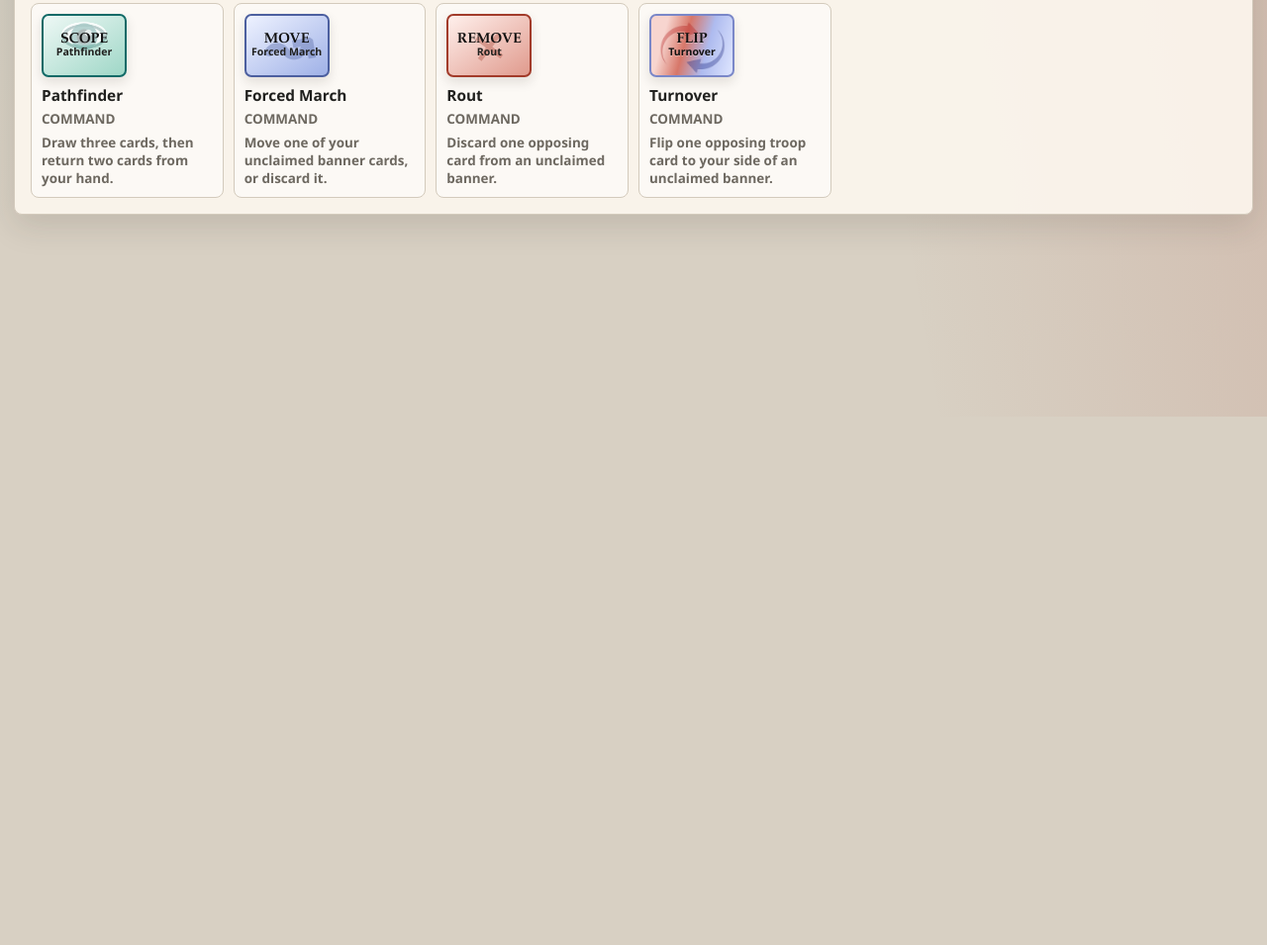
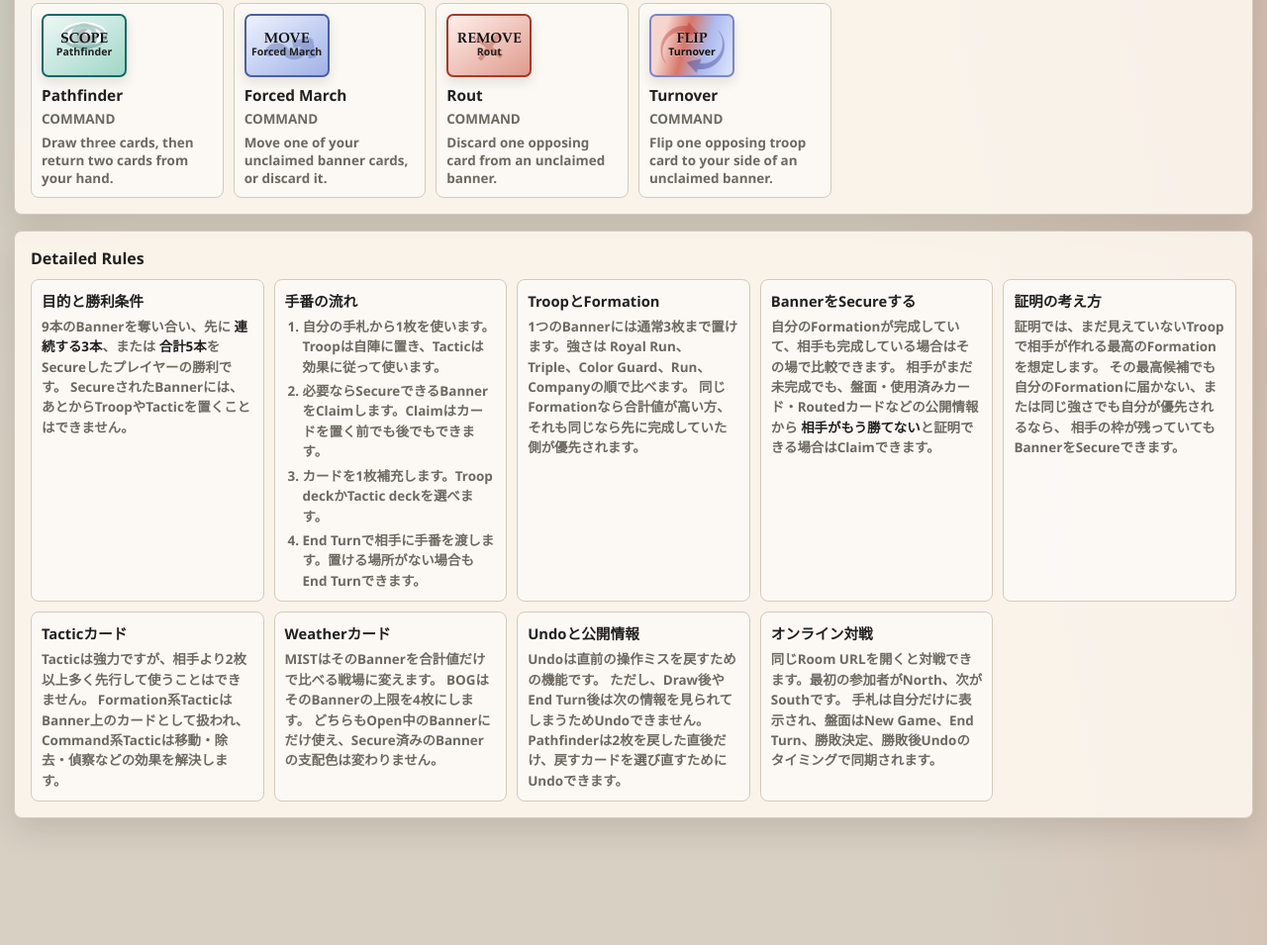
Before and after one commit to oginqwerty-blip/Front-Line, a website: page index.html in a window 1280 px wide. Shown: the part 1221-2176 px from the top of the page at 99% size. Before the commit the page ends 1642 px from the top, so only its background shows below. Drawn offline with Linux system fonts and the light colour scheme; no server answers.

Commit message:
Add detailed rules guide

```diff
--- a/index.html
+++ b/index.html
@@ -159,6 +159,84 @@
         <div id="tacticGuideList" class="tactic-guide-list"></div>
       </section>
 
+      <section class="rules-detail" aria-label="Detailed rules">
+        <h2>Detailed Rules</h2>
+        <div class="rules-detail-grid">
+          <article>
+            <h3>目的と勝利条件</h3>
+            <p>
+              9本のBannerを奪い合い、先に
+              <strong>連続する3本</strong>、または
+              <strong>合計5本</strong>をSecureしたプレイヤーの勝利です。
+              SecureされたBannerには、あとからTroopやTacticを置くことはできません。
+            </p>
+          </article>
+          <article>
+            <h3>手番の流れ</h3>
+            <ol>
+              <li>自分の手札から1枚を使います。Troopは自陣に置き、Tacticは効果に従って使います。</li>
+              <li>必要ならSecureできるBannerをClaimします。Claimはカードを置く前でも後でもできます。</li>
+              <li>カードを1枚補充します。Troop deckかTactic deckを選べます。</li>
+              <li>End Turnで相手に手番を渡します。置ける場所がない場合もEnd Turnできます。</li>
+            </ol>
+          </article>
+          <article>
+            <h3>TroopとFormation</h3>
+            <p>
+              1つのBannerには通常3枚まで置けます。強さは
+              Royal Run、Triple、Color Guard、Run、Companyの順で比べます。
+              同じFormationなら合計値が高い方、それも同じなら先に完成していた側が優先されます。
+            </p>
+          </article>
+          <article>
+            <h3>BannerをSecureする</h3>
+            <p>
+              自分のFormationが完成していて、相手も完成している場合はその場で比較できます。
+              相手がまだ未完成でも、盤面・使用済みカード・Routedカードなどの公開情報から
+              <strong>相手がもう勝てない</strong>と証明できる場合はClaimできます。
+            </p>
+          </article>
+          <article>
+            <h3>証明の考え方</h3>
+            <p>
+              証明では、まだ見えていないTroopで相手が作れる最高のFormationを想定します。
+              その最高候補でも自分のFormationに届かない、または同じ強さでも自分が優先されるなら、
+              相手の枠が残っていてもBannerをSecureできます。
+            </p>
+          </article>
+          <article>
+            <h3>Tacticカード</h3>
+            <p>
+              Tacticは強力ですが、相手より2枚以上多く先行して使うことはできません。
+              Formation系TacticはBanner上のカードとして扱われ、Command系Tacticは移動・除去・偵察などの効果を解決します。
+            </p>
+          </article>
+          <article>
+            <h3>Weatherカード</h3>
+            <p>
+              MISTはそのBannerを合計値だけで比べる戦場に変えます。
+              BOGはそのBannerの上限を4枚にします。
+              どちらもOpen中のBannerにだけ使え、Secure済みのBannerの支配色は変わりません。
+            </p>
+          </article>
+          <article>
+            <h3>Undoと公開情報</h3>
+            <p>
+              Undoは直前の操作ミスを戻すための機能です。
+              ただし、Draw後やEnd Turn後は次の情報を見られてしまうためUndoできません。
+              Pathfinderは2枚を戻した直後だけ、戻すカードを選び直すためにUndoできます。
+            </p>
+          </article>
+          <article>
+            <h3>オンライン対戦</h3>
+            <p>
+              同じRoom URLを開くと対戦できます。最初の参加者がNorth、次がSouthです。
+              手札は自分だけに表示され、盤面はNew Game、End Turn、勝敗決定、勝敗後Undoのタイミングで同期されます。
+            </p>
+          </article>
+        </div>
+      </section>
+
       <section id="winOverlay" class="win-overlay" hidden>
         <div class="win-burst">
           <span>VICTORY</span>
--- a/styles.css
+++ b/styles.css
@@ -1398,6 +1398,63 @@ h1 {
   text-transform: uppercase;
 }
 
+.rules-detail {
+  background: rgba(255, 250, 241, 0.86);
+  border: 1px solid var(--line);
+  border-radius: 8px;
+  box-shadow: var(--shadow);
+  margin-top: 16px;
+  padding: 16px;
+}
+
+.rules-detail h2 {
+  font-size: 1rem;
+  margin: 0 0 10px;
+}
+
+.rules-detail-grid {
+  display: grid;
+  gap: 10px;
+  grid-template-columns: repeat(auto-fit, minmax(220px, 1fr));
+}
+
+.rules-detail article {
+  background: rgba(255, 255, 255, 0.52);
+  border: 1px solid var(--line);
+  border-radius: 8px;
+  padding: 10px;
+}
+
+.rules-detail h3 {
+  color: var(--ink);
+  font-size: 0.92rem;
+  margin: 0 0 6px;
+}
+
+.rules-detail p,
+.rules-detail li {
+  color: var(--muted);
+  font-size: 0.84rem;
+  font-weight: 700;
+  line-height: 1.52;
+}
+
+.rules-detail p,
+.rules-detail ol {
+  margin: 0;
+}
+
+.rules-detail ol {
+  display: grid;
+  gap: 4px;
+  padding-left: 18px;
+}
+
+.rules-detail strong {
+  color: var(--ink);
+  font-weight: 900;
+}
+
 .win-overlay {
   align-items: center;
   background: rgba(32, 32, 30, 0.62);
@@ -1704,6 +1761,10 @@ h1 {
   .rules-panel ol {
     grid-template-columns: 1fr;
   }
+
+  .rules-detail-grid {
+    grid-template-columns: 1fr;
+  }
 }
 
 @media (orientation: landscape) and (max-height: 520px) and (max-width: 980px) {
@@ -2061,12 +2122,18 @@ h1 {
   }
 
   .rules-panel,
-  .tactic-guide {
+  .tactic-guide,
+  .rules-detail {
     padding: 10px;
   }
 
   .rules-panel ol,
-  .tactic-guide-list {
+  .tactic-guide-list,
+  .rules-detail-grid {
     gap: 7px;
   }
-}
+
+  .rules-detail article {
+    padding: 8px;
+  }
+}
```
